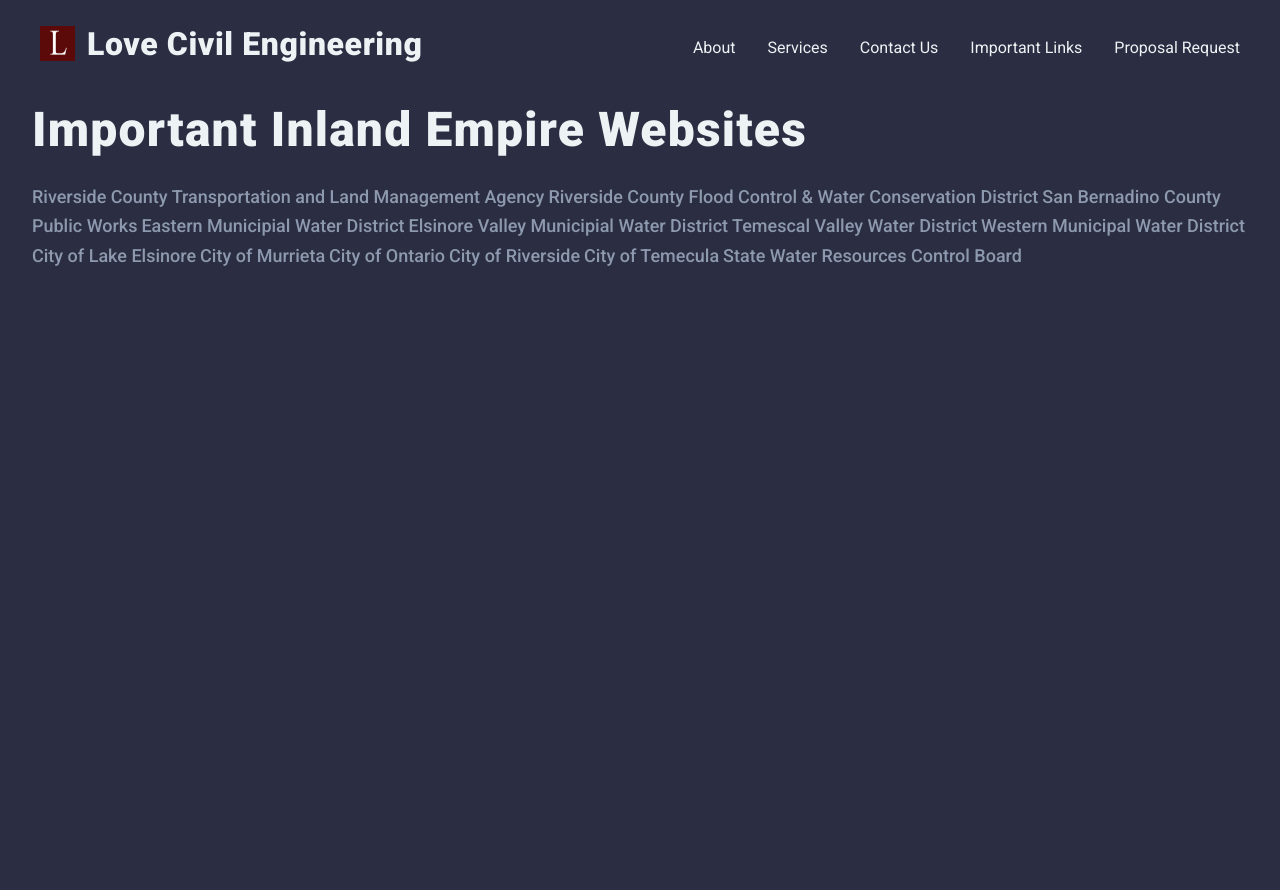
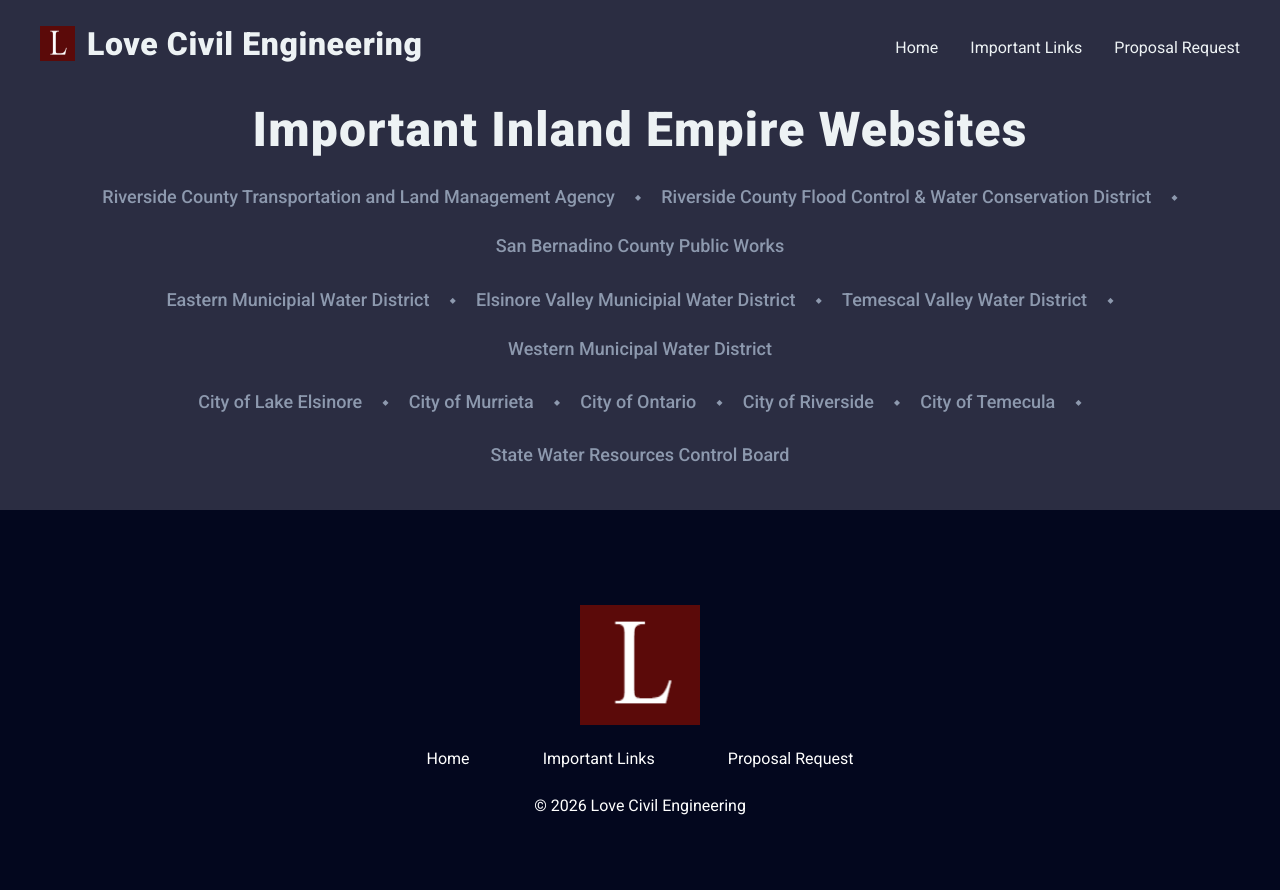
Before and after one commit to mlove333/lovecivil, a plain HTML site: page important-links.html in a window 1280 px wide. Before the commit the page ends 800 px from the top, so only its background shows below. Drawn offline with Linux system fonts and the light colour scheme.

Commit message:
added hover effects and footer to Important Links page

```diff
--- a/important-links.html
+++ b/important-links.html
@@ -24,13 +24,7 @@
             <div class="nav__links">
                 <ul>
                     <li class="nav__link">
-                        <a href="#about">About</a>
-                    </li>
-                    <li class="nav__link">
-                        <a href="#services">Services</a>
-                    </li>
-                    <li class="nav__link">
-                        <a href="#contact-us">Contact Us</a>
+                        <a href="/index.html">Home</a>
                     </li>
                     <li class="nav__link" id="important__link">
                         <a href="">Important Links</a>
@@ -61,35 +55,64 @@
                 </svg>
             </button>
             <div class="modal__links">
-                <a class="modal__link">About</a>
-                <a class="modal__link">Services</a>
-                <a class="modal__link">Contact Us</a>
-                <a class="modal__link">Important Links</a>
+                <a href="/index.html" class="modal__link">Home</a>
+                <a href="/important-links.html" class="modal__link">Important Links</a>
                 <a class="modal__link modal__link--primary">Proposal Request</a>
             </div>
         </div>
     </section>
 
-    <section>
+    <section id="important-links">
         <h2 class="section__title">Important Inland Empire Websites</h2>
-        <a href="http://www.rctlma.org/" target="_blank" class="section__para">Riverside County Transportation and Land Management Agency</a>
-        <a href="https://rcflood.org/" target="_blank" class="section__para">Riverside County Flood Control & Water Conservation District</a>
+        <div class="city__websites">
+        <a href="http://www.rctlma.org/" target="_blank" class="section__para">Riverside County Transportation and Land Management Agency </a> <span class="section__para">&#11049;</span>
+        <a href="https://rcflood.org/" target="_blank" class="section__para">Riverside County Flood Control & Water Conservation District </a>  <span class="section__para">&#11049;</span>
         <a href="https://dpw.sbcounty.gov/" target="_blank" class="section__para">San Bernadino County Public Works</a>
-        <a href="https://www.emwd.org/" target="_blank" class="section__para">Eastern Municipial Water District</a>
-        <a href="https://evmwd.com/" target="_blank" class="section__para">Elsinore Valley Municipial Water District</a>
-        <a href="https://www.temescalvwd.com/" target="_blank" class="section__para">Temescal Valley Water District</a>
+        </div>
+
+        <div class="city__websites city__websites--2">
+        <a href="https://www.emwd.org/" target="_blank" class="section__para">Eastern Municipial Water District</a> <span class="section__para">&#11049;</span>
+        <a href="https://evmwd.com/" target="_blank" class="section__para">Elsinore Valley Municipial Water District</a> <span class="section__para">&#11049;</span>
+        <a href="https://www.temescalvwd.com/" target="_blank" class="section__para">Temescal Valley Water District</a>  <span class="section__para">&#11049;</span>
         <a href="https://westernwaterca.gov/" target="_blank" class="section__para">Western Municipal Water District</a>
-        <a href="https://www.lake-elsinore.org/" target="_blank" class="section__para">City of Lake Elsinore</a>
-        <a href="https://www.murrietaca.gov/" target="_blank" class="section__para">City of Murrieta</a>
-        <a href="https://www.ontarioca.gov/" target="_blank" class="section__para">City of Ontario</a>
-        <a href="https://riversideca.gov/" target="_blank" class="section__para">City of Riverside</a>
-        <a href="https://temeculaca.gov/" target="_blank" class="section__para">City of Temecula</a>
+        </div>
+
+        <div class="city__websites city__websites--3">
+        <a href="https://www.lake-elsinore.org/" target="_blank" class="section__para">City of Lake Elsinore</a><span class="section__para">&#11049;</span>
+        <a href="https://www.murrietaca.gov/" target="_blank" class="section__para">City of Murrieta</a><span class="section__para">&#11049;</span>
+        <a href="https://www.ontarioca.gov/" target="_blank" class="section__para">City of Ontario</a><span class="section__para">&#11049;</span>
+        <a href="https://riversideca.gov/" target="_blank" class="section__para">City of Riverside</a><span class="section__para">&#11049;</span>
+        <a href="https://temeculaca.gov/" target="_blank" class="section__para">City of Temecula</a>  <span class="section__para">&#11049;</span>
+        </div>
+
+        <div class="city__websites city__websites--4">
         <a href="https://www.waterboards.ca.gov/" target="_blank" class="section__para">State Water Resources Control Board</a>
+        </div>
 
 
 
     </section>
 
+     <footer>
+        <div class="row footer__row">
+            <a href="#" class="footer__anchor">
+                <figure class="footer__logo">
+                    <img src="./assets/logo.png" alt="Love Engineering Logo. Love Engineering provides planning, civil engineering, and surveying services in Southern California." class="footer__logo--img">
+                </figure>
+                <span class="footer__logo--popper">
+                    Top
+                    <i class="fa-solid fa-arrow-up"></i>
+                </span>
+            </a>
+            <div class="footer__links">
+                <a href="/index.html" class="footer__link">Home</a>
+                <a href="/important-links.html" class="footer__link">Important Links</a>
+                <a href="" class="footer__link">Proposal Request</a>
+            </div>
+            <div class="footer__copyright">&copy; 2026 Love Civil Engineering</div>
+        </div>
+    </footer>
+
 
 </body>
 </html>
--- a/style.css
+++ b/style.css
@@ -644,6 +644,39 @@
     transform: translateX(60px);
     opacity: 1;
 }
+
+/*
+
+IMPORTANT LINKS
+
+*/
+
+#important-links .section__title {
+    text-align: center;
+}
+
+.city__websites {
+    display: flex;
+    flex-wrap: wrap;
+    align-items: center;
+    justify-content: center;
+    gap: 20px;
+    transition: color 300ms ease;
+}
+
+.city__websites a:hover {
+    cursor: pointer;
+    color: #fff;
+}
+
+.city__websites--2, .city__websites--3, .city__websites--4 {
+    padding-top: 24px;
+}
+
+.city__websites--4 {
+    padding-bottom: 40px;
+}
+
 /*
 
 MEDIA
```
Also changed, not shown: index.html (+1 -1 lines).
